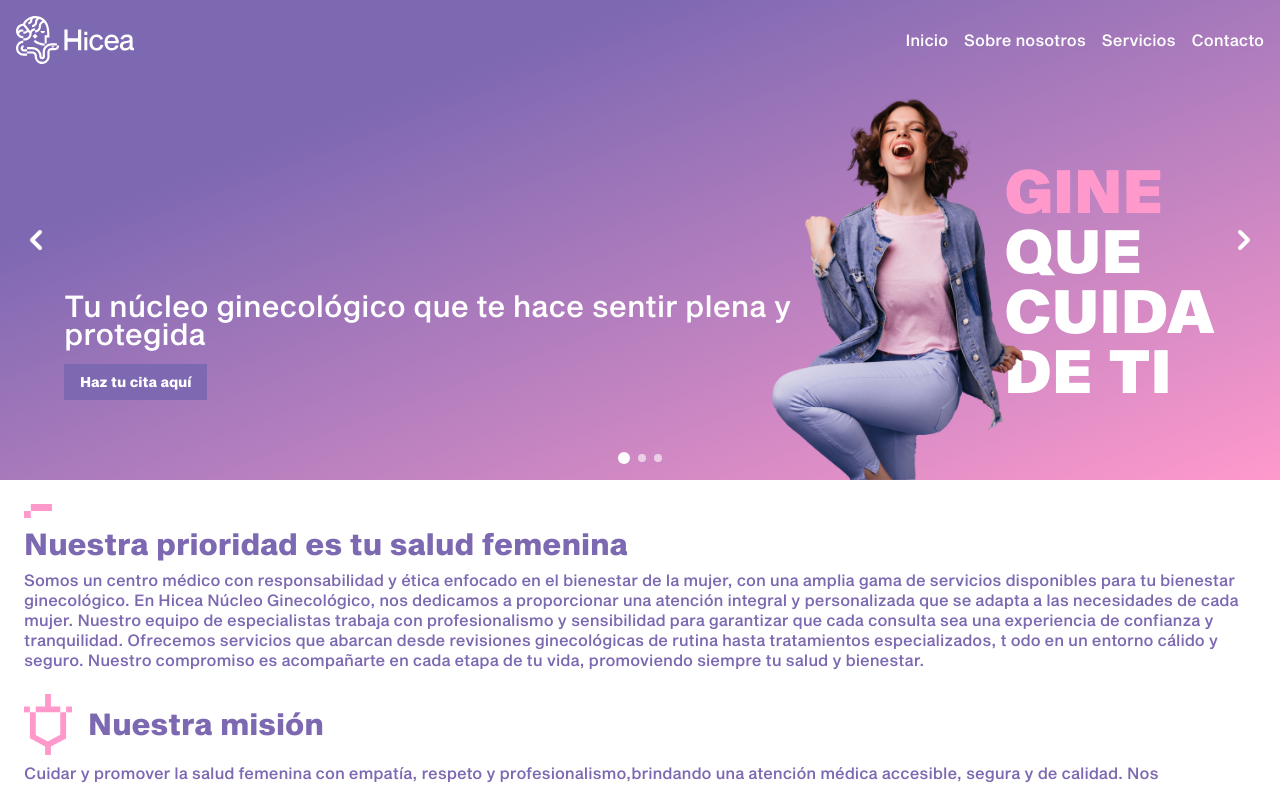
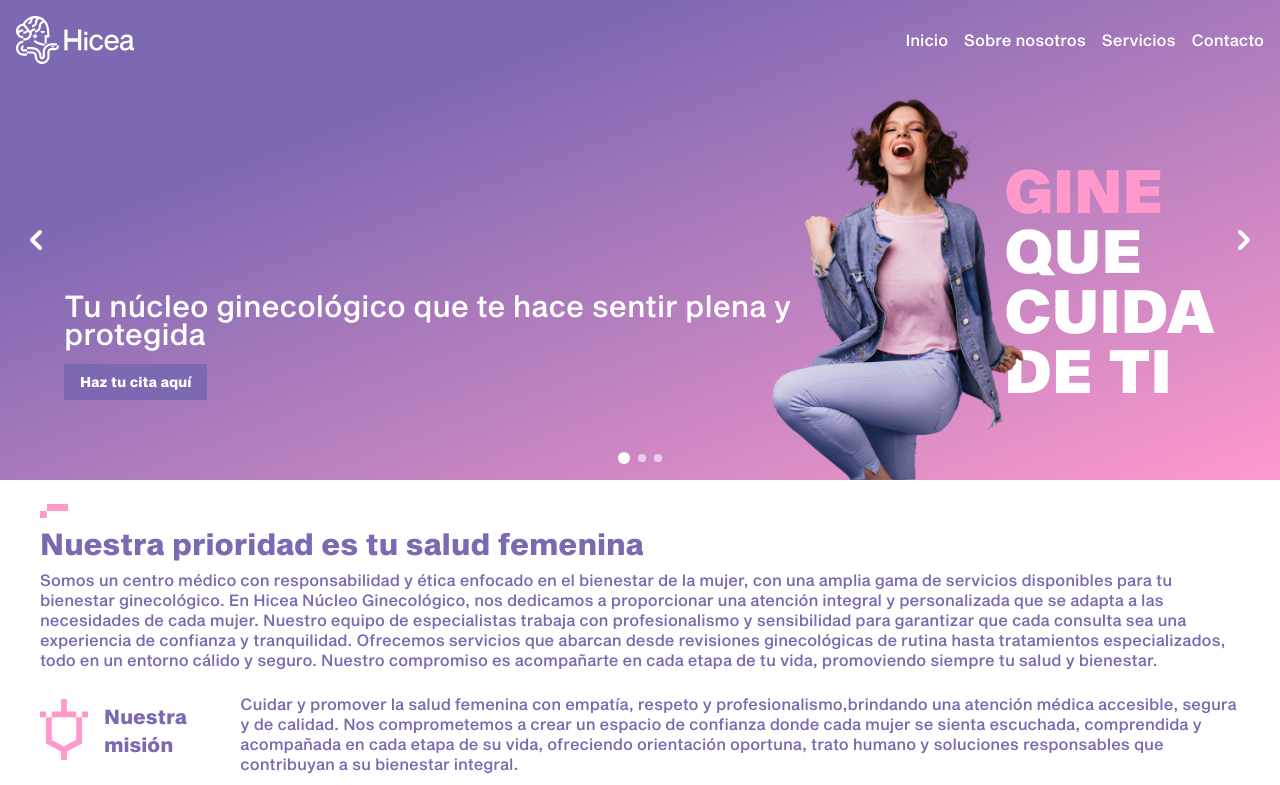
Before and after one commit to Hiddenberg/hicea-website, a Next.js app in the folder application/: page / in a window 1280 px wide. Shown: the top 785 px of the page. Built offline with nearby package versions, Linux system fonts and the light colour scheme.

Commit message:
adjusting the about us section for tablets

```diff
--- a/application/src/app/components/sections/AboutUsSection.tsx
+++ b/application/src/app/components/sections/AboutUsSection.tsx
@@ -3,16 +3,16 @@ import TextLineIcon from "../TextLineIcon";
 interface AboutUsItemProps {
    title: string;
    description: string;
-   iconURL?: string;
+   iconURL: string;
 }
 function AboutUsItem({ title, description, iconURL }: AboutUsItemProps) {
    return (
-      <div className="text-hicea-purple">
-         <div className="flex items-center gap-4 mb-2">
+      <div className="md:flex md:gap-4 text-hicea-purple">
+         <div className="flex items-center gap-4 mb-2 grow-0">
             {iconURL && <img src={iconURL} alt={title} className="w-12 h-auto object-contain" />}
-            <h3 className="font-semibold text-3xl">{title}</h3>
+            <h3 className="font-semibold md:text-xl text-3xl">{title}</h3>
          </div>
-         <p className="leading-tight">
+         <p className="md:w-full leading-tight">
             {description}
          </p>
       </div>
@@ -20,10 +20,6 @@ function AboutUsItem({ title, description, iconURL }: AboutUsItemProps) {
 }
 
 const aboutUsItems: AboutUsItemProps[] = [
-   {
-      title: "Nuestra prioridad es tu salud femenina",
-      description: "Somos un centro médico con responsabilidad y ética enfocado en el bienestar de la mujer, con una amplia gama de servicios disponibles para tu bienestar ginecológico. En Hicea Núcleo Ginecológico, nos dedicamos a proporcionar una atención integral y personalizada que se adapta a las necesidades de cada mujer. Nuestro equipo de especialistas trabaja con profesionalismo y sensibilidad para garantizar que cada consulta sea una experiencia de confianza y tranquilidad. Ofrecemos servicios que abarcan desde revisiones ginecológicas de rutina hasta tratamientos especializados, t odo en un entorno cálido y seguro. Nuestro compromiso es acompañarte en cada etapa de tu vida, promoviendo siempre tu salud y bienestar."
-   },
    {
       title: "Nuestra misión",
       description: "Cuidar y promover la salud femenina con empatía, respeto y profesionalismo,brindando una atención médica accesible, segura y de calidad. Nos comprometemos a crear un espacio de confianza donde cada mujer se sienta escuchada, comprendida y acompañada en cada etapa de su vida, ofreciendo orientación oportuna, trato humano y soluciones responsables que contribuyan a su bienestar integral.",
@@ -43,9 +39,17 @@ const aboutUsItems: AboutUsItemProps[] = [
 
 export default function AboutUsSection() {
    return (
-      <div className="p-6 w-full">
+      <div className="p-6 md:px-10 w-full">
          <TextLineIcon />
          <div className="space-y-6">
+            <div className="text-hicea-purple">
+               <div className="flex items-center gap-4 mb-2">
+                  <h3 className="font-semibold text-3xl">Nuestra prioridad es tu salud femenina</h3>
+               </div>
+               <p className="leading-tight">
+                  Somos un centro médico con responsabilidad y ética enfocado en el bienestar de la mujer, con una amplia gama de servicios disponibles para tu bienestar ginecológico. En Hicea Núcleo Ginecológico, nos dedicamos a proporcionar una atención integral y personalizada que se adapta a las necesidades de cada mujer. Nuestro equipo de especialistas trabaja con profesionalismo y sensibilidad para garantizar que cada consulta sea una experiencia de confianza y tranquilidad. Ofrecemos servicios que abarcan desde revisiones ginecológicas de rutina hasta tratamientos especializados, todo en un entorno cálido y seguro. Nuestro compromiso es acompañarte en cada etapa de tu vida, promoviendo siempre tu salud y bienestar.
+               </p>
+            </div>
             {aboutUsItems.map((item) => (
                <AboutUsItem key={item.title} title={item.title} description={item.description} iconURL={item.iconURL} />
             ))}
```
